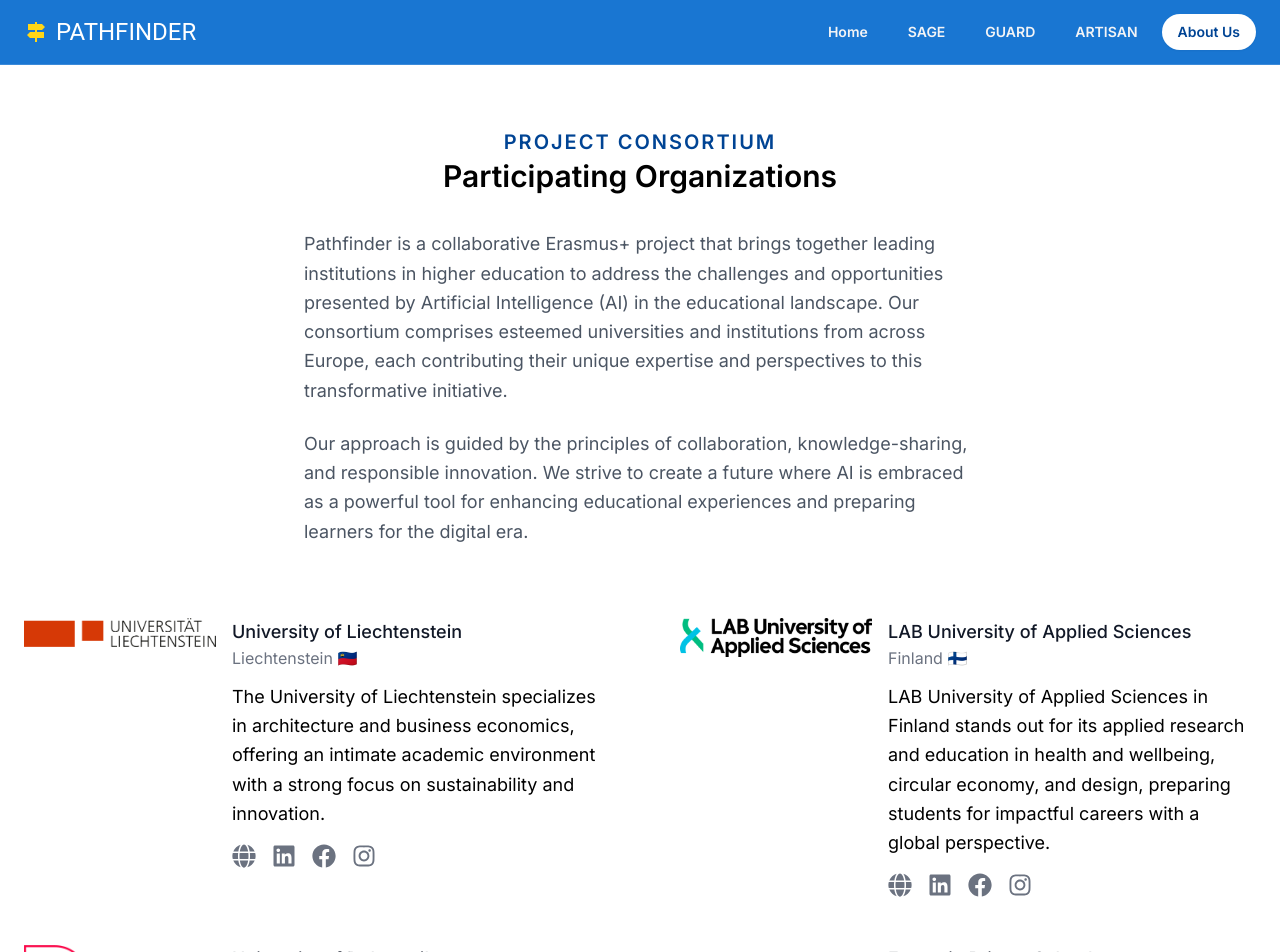
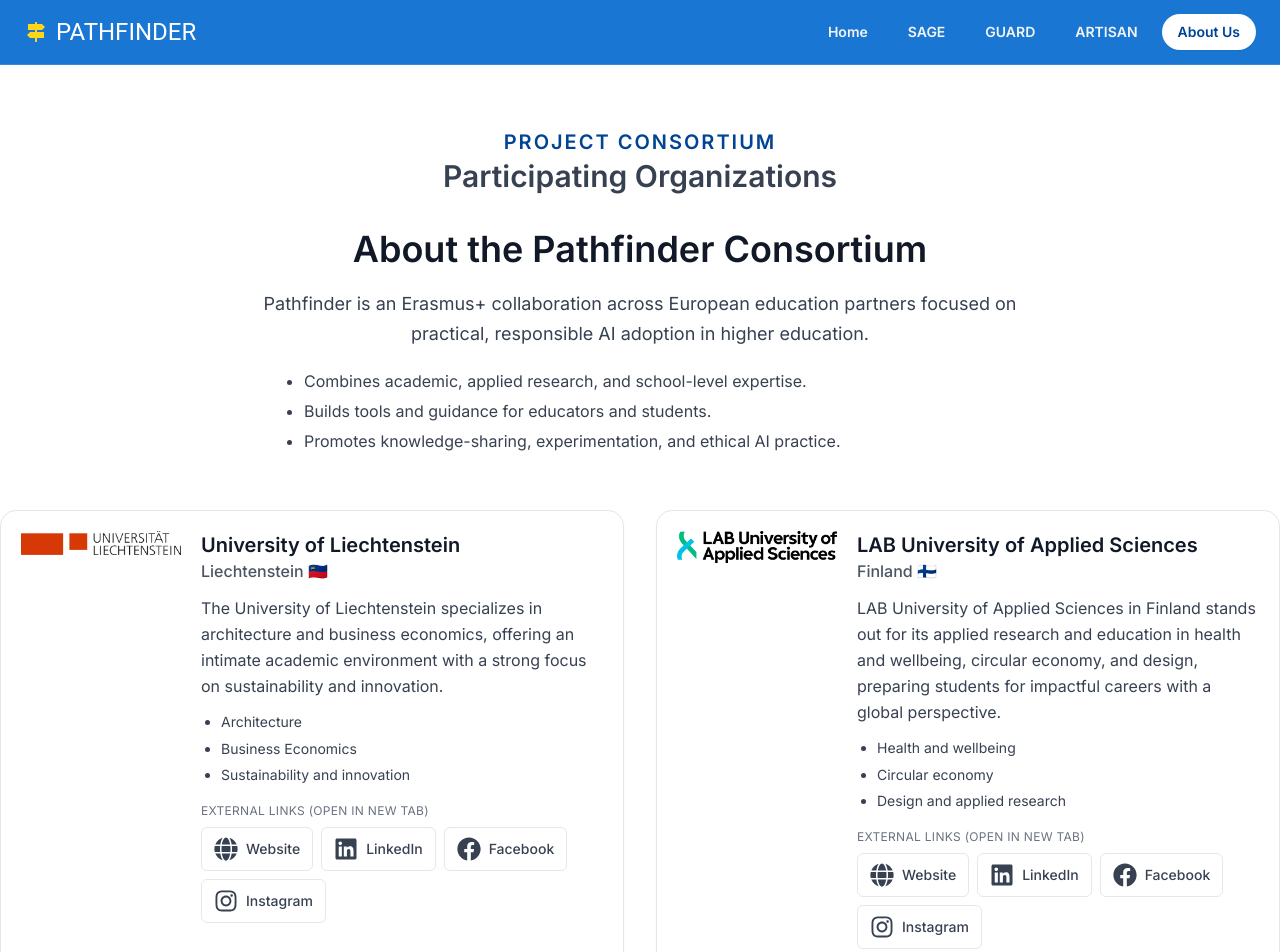
Before and after one commit to Sebstep/pathfinder, a Next.js app: page /about in a window 1280 px wide. Shown: the top 952 px of the page. Built offline with nearby package versions, Linux system fonts and the light colour scheme.

Commit message:
improved About page

```diff
--- a/app/about/page.tsx
+++ b/app/about/page.tsx
@@ -14,6 +14,7 @@
   name: string;
   country: string;
   description: string;
+  focusAreas: string[];
   imgSrc: string;
   socialLinks: SocialLink[];
 }
@@ -25,6 +26,7 @@
     country: "Liechtenstein 🇱🇮",
     description:
       "The University of Liechtenstein specializes in architecture and business economics, offering an intimate academic environment with a strong focus on sustainability and innovation.",
+    focusAreas: ["Architecture", "Business Economics", "Sustainability and innovation"],
     imgSrc: "/images/partners/unili.png",
     socialLinks: [
       { name: "Website", url: "https://www.uni.li/en/", icon: <FaGlobe size={24} /> },
@@ -51,6 +53,7 @@
     country: "Finland 🇫🇮",
     description:
       "LAB University of Applied Sciences in Finland stands out for its applied research and education in health and wellbeing, circular economy, and design, preparing students for impactful careers with a global perspective.",
+    focusAreas: ["Health and wellbeing", "Circular economy", "Design and applied research"],
     imgSrc: "/images/partners/LAB.png",
     socialLinks: [
       { name: "Website", url: "https://lab.fi/en/", icon: <FaGlobe size={24} /> },
@@ -77,6 +80,7 @@
     country: "Croatia 🇭🇷",
     description:
       "The University of Dubrovnik, Croatia, renowned for its maritime studies, electrical engineering, and business courses, combines rich historical heritage with modern educational approaches.",
+    focusAreas: ["Maritime studies", "Electrical engineering", "Business studies"],
     imgSrc: "/images/partners/unidu.png",
     socialLinks: [
       { name: "Website", url: "https://www.unidu.hr/eng/", icon: <FaGlobe size={24} /> },
@@ -103,6 +107,11 @@
     country: "Liechtenstein 🇱🇮",
     description:
       "Formatio Private School was founded in 1995 and pioneers personalized education, fosters strengths, and cultivates digital proficiency, preparing students for the 21st-century landscape with excellence and innovation.",
+    focusAreas: [
+      "Personalized education",
+      "Digital proficiency",
+      "Student strengths and innovation",
+    ],
     imgSrc: "/images/partners/formatio.png",
     socialLinks: [
       {
@@ -129,19 +138,27 @@
   },
 ];
 
-function SocialIcons({ links }: { links: SocialLink[] }) {
+function SocialIcons({
+  partnerName,
+  links,
+}: {
+  partnerName: string;
+  links: SocialLink[];
+}) {
   return (
-    <div className="flex space-x-4">
-      {links.map((link, index) => (
+    <div className="flex flex-wrap gap-2">
+      {links.map((link) => (
         <Link
-          key={index}
+          key={link.url}
           href={link.url}
           target="_blank"
           rel="noopener noreferrer"
-          aria-label={link.name}
+          aria-label={`${partnerName} ${link.name} (opens in new tab)`}
           title={link.name}
-          className="text-gray-500 hover:text-eu-blue transition-colors">
-          {link.icon}
+          className="inline-flex min-h-11 items-center gap-2 rounded-md border border-gray-200 px-3 py-2 text-gray-700 transition-colors hover:border-eu-blue hover:text-eu-blue focus-visible:outline-none focus-visible:ring-2 focus-visible:ring-eu-blue">
+          <span aria-hidden="true">{link.icon}</span>
+          <span className="text-sm font-medium">{link.name}</span>
+          <span className="sr-only">opens in new tab</span>
         </Link>
       ))}
     </div>
@@ -150,57 +167,74 @@
 
 function PartnerWrapper({ children }: { children: React.ReactNode }) {
   return (
-    <div className="p-4 sm:p-6 xl:w-1/2">
-      <div className="h-full flex flex-col sm:flex-row items-start justify-center text-left gap-4 sm:gap-0 sm:px-4">
-        {children}
-      </div>
+    <div className="p-4 xl:w-1/2">
+      <article className="h-full rounded-2xl border border-gray-200 bg-white p-5 shadow-sm transition-shadow hover:shadow-md">
+        <div className="flex h-full flex-col gap-4 text-left sm:flex-row sm:items-start sm:gap-5">
+          {children}
+        </div>
+      </article>
+    </div>
+  );
+}
+
+function IntroText() {
+  return (
+    <div className="mx-auto mb-14 w-11/12 max-w-3xl space-y-5 text-gray-700">
+      <DoubleHeadings
+        top="PROJECT CONSORTIUM"
+        bottom="Participating Organizations"
+      />
+      <h1 className="text-center text-3xl font-semibold text-gray-900 sm:text-4xl">
+        About the Pathfinder Consortium
+      </h1>
+      <p className="text-center leading-relaxed">
+        Pathfinder is an Erasmus+ collaboration across European education partners focused
+        on practical, responsible AI adoption in higher education.
+      </p>
+      <ul className="mx-auto max-w-2xl space-y-1 text-left text-base leading-relaxed text-gray-700">
+        <li>Combines academic, applied research, and school-level expertise.</li>
+        <li>Builds tools and guidance for educators and students.</li>
+        <li>Promotes knowledge-sharing, experimentation, and ethical AI practice.</li>
+      </ul>
     </div>
   );
 }
 
 export default function About() {
   return (
-    <section className="container py-16 mx-auto">
-      {/* Top Part Wrapper */}
-      <div className="flex flex-col mb-16 w-5/6 md:w-1/2 lg:max-w-2xl lg:w-full mx-auto">
-        <DoubleHeadings
-          top="PROJECT CONSORTIUM"
-          bottom="Participating Organizations"
-        />
-        <p className="mb-6 text-gray-600 leading-relaxed">
-          Pathfinder is a collaborative Erasmus+ project that brings together leading
-          institutions in higher education to address the challenges and opportunities
-          presented by Artificial Intelligence (AI) in the educational landscape. Our
-          consortium comprises esteemed universities and institutions from across Europe,
-          each contributing their unique expertise and perspectives to this transformative
-          initiative.
-        </p>
-        <p className="text-gray-600 leading-relaxed">
-          Our approach is guided by the principles of collaboration, knowledge-sharing,
-          and responsible innovation. We strive to create a future where AI is embraced as
-          a powerful tool for enhancing educational experiences and preparing learners for
-          the digital era.
-        </p>
-      </div>
+    <section className="container mx-auto py-16">
+      <IntroText />
 
-      {/* Partnership Wrapper */}
       <div className="flex flex-wrap -m-4">
-        {partners.map((partner, index) => (
-          <PartnerWrapper key={index}>
+        {partners.map((partner) => (
+          <PartnerWrapper key={partner.name}>
             <Image
-              alt={partner.name}
-              className="flex-shrink-0 w-48 object-contain object-center sm:mb-0 mb-4"
+              alt={`${partner.name} logo`}
+              className="mb-2 w-44 flex-shrink-0 object-contain object-center sm:mb-0 sm:w-40"
               width={200}
               height={200}
               src={partner.imgSrc}
             />
-            <div className="flex-grow pl-0 sm:pl-4">
-              <h2 className="title-font font-medium text-lg text-gray-900">
+            <div className="flex-grow">
+              <h2 className="title-font text-xl font-semibold text-gray-900">
                 {partner.name}
               </h2>
-              <h3 className="text-gray-500 mb-3">{partner.country}</h3>
-              <p className="mb-4">{partner.description}</p>
-              <SocialIcons links={partner.socialLinks} />
+              <p className="mb-3 text-base font-medium text-gray-600">{partner.country}</p>
+              <p className="mb-3 text-base leading-relaxed text-gray-700">
+                {partner.description}
+              </p>
+              <ul className="mb-4 ml-5 list-disc space-y-1 text-sm leading-relaxed text-gray-700">
+                {partner.focusAreas.map((focus) => (
+                  <li key={focus}>{focus}</li>
+                ))}
+              </ul>
+              <p className="mb-2 text-xs uppercase tracking-wide text-gray-500">
+                External links (open in new tab)
+              </p>
+              <SocialIcons
+                partnerName={partner.name}
+                links={partner.socialLinks}
+              />
             </div>
           </PartnerWrapper>
         ))}
```
Also changed, not shown: 2 other files (tests, documents, lock files or other folders).
